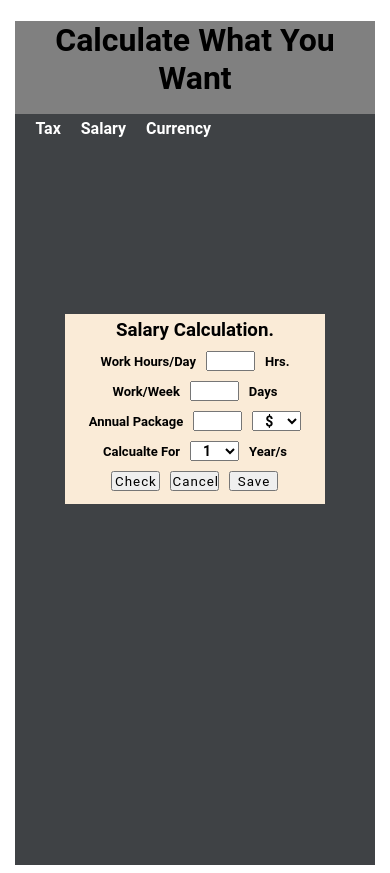
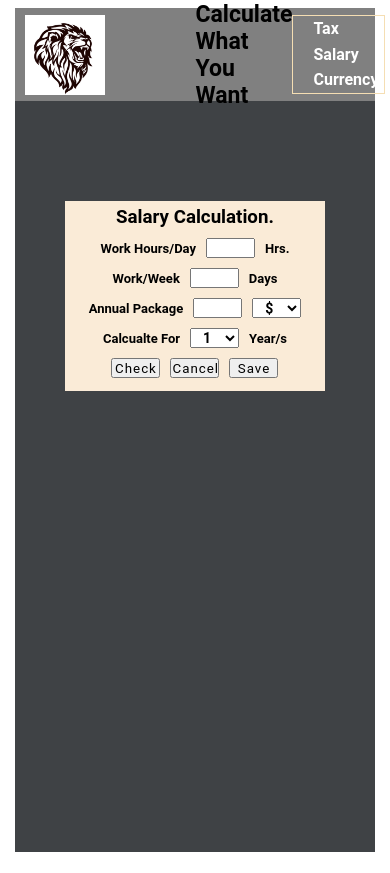
Before and after one commit to chetrajInfo/simpletaxsalarycalc, an Angular app: page / in a window 390 px wide. Built offline with nearby package versions, Linux system fonts and the light colour scheme.

Commit message:
added image in new component created header file

```diff
--- a/src/app/app.component.css
+++ b/src/app/app.component.css
@@ -26,7 +26,7 @@ form{
     width: 360px;
     background-color: antiquewhite;
     gap: 10px;
-    margin-top: 200px;
+    margin-top: 100px;
     padding-top:5px;
 }
 .form-group{
--- a/src/app/header/header.component.css
+++ b/src/app/header/header.component.css
@@ -3,12 +3,19 @@ header{
     background-color: grey;
     width: 100%;
     height:93px;
+    display: flex;
+    justify-content: space-between;
+    align-items: center;
 }
-h1{
-    text-align: center;
+nav{
+    display: flex;
+    align-items: center;
+    margin-right:10px;
 }
+
+
 ul{
-list-style: none;
+   list-style: none;
    padding:0;
    margin:0;
 }
@@ -36,3 +43,48 @@ ul li a{
     background-color: rgb(0, 0, 0);
 
 }
+.logo {
+    width: 80px;
+    height: 80px;
+    margin-left: 10px;
+    background-size: contain;
+    background-repeat: no-repeat;
+   /* background-image: url('assets/images/logo.png');
+    background-size: contain;
+    background-repeat: no-repeat;
+*/
+  }
+
+
+@media only screen and (max-width:1190px) {
+
+    nav{
+        display: block;
+        align-items: center;
+        border:1px solid wheat;
+
+    }
+    ul li{
+        display: block;
+        font-size: 16px;
+        font-weight: bold;
+        line-height: 160%;
+        margin-right:6px;
+
+    }
+    a:hover{
+        width: 5em;
+        height: 4ex;
+        border: 4px solid rgb(0, 0, 0);
+        border-radius:3px;
+        font-weight: bold;
+        cursor: pointer;
+        background-color: rgb(0, 0, 0);
+
+    }
+    h1{
+        margin-left:90px;
+        font-size: 23px;
+     }
+
+}
--- a/src/app/header/header.component.html
+++ b/src/app/header/header.component.html
@@ -1,6 +1,10 @@
 <header>
+    <div class="logo">
+        <img src="assets/images/logo.png" height="80px" width="80px"/>
+    </div>
     <h1>Calculate What You Want</h1>
-    <nav>
+    <nav class="nav-links">
+
        <ul>
           <li><a href="#">Tax</a></li>
           <li><a href="#">Salary</a></li>
```
Also changed, not shown: src/app/app.component.html (line endings or trailing spaces), src/assets/images/logo.png (added).
